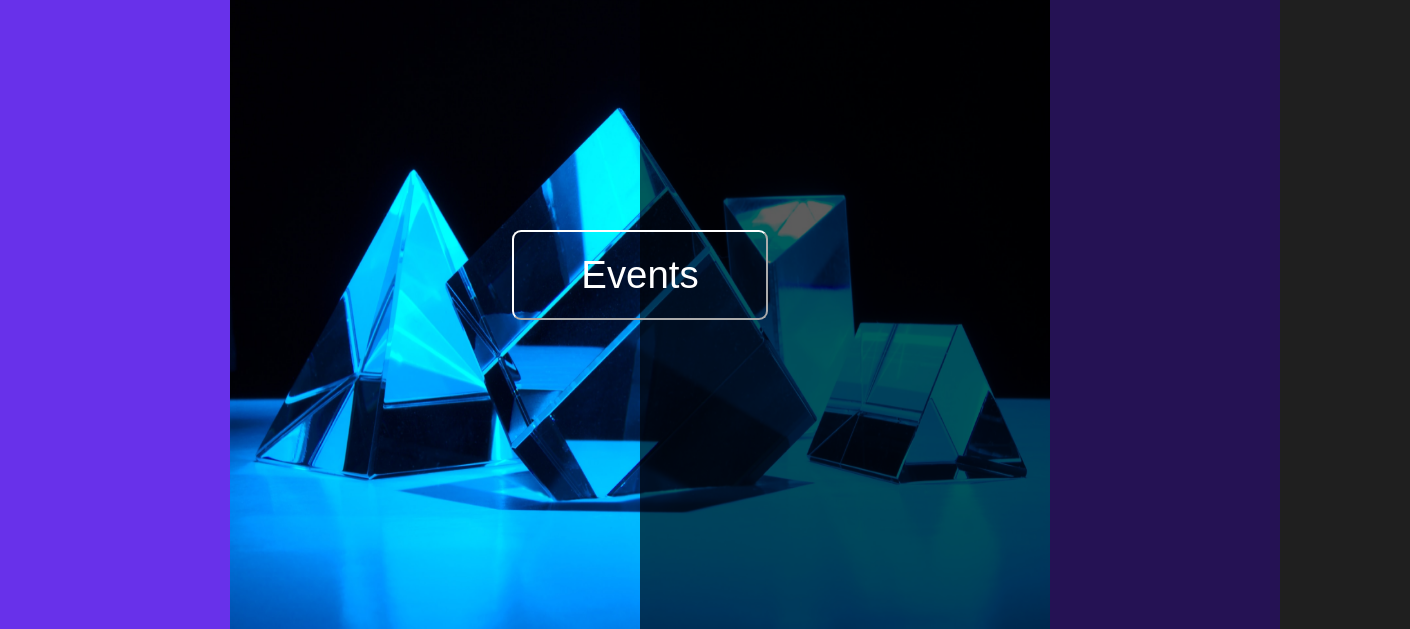
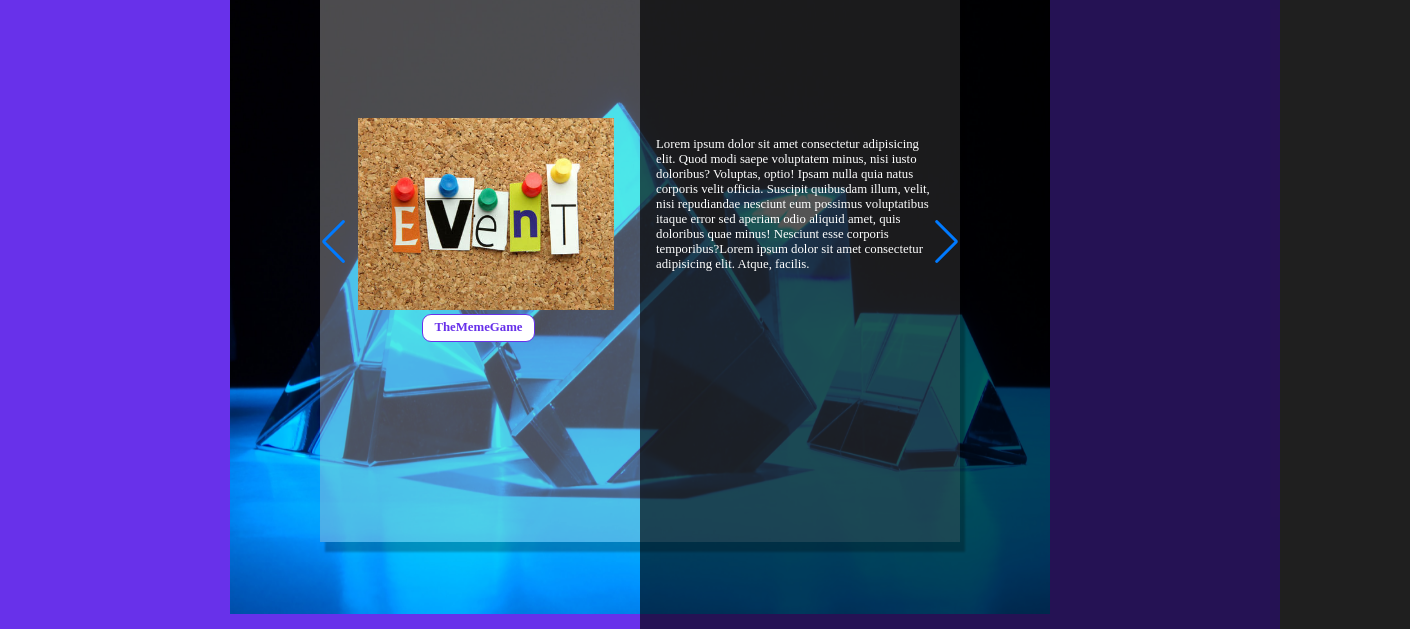
Before and after one commit to TeamZona/ZonaWebsite, a website: page index.html in a window 1280 px wide. Shown: the part 1770-2399 px from the top of the page, 1410 px wide, since content can reach past the window. Drawn offline with nearby package versions, Linux system fonts and the light colour scheme.

Commit message:
Adding Event Slider UI

```diff
--- a/index.html
+++ b/index.html
@@ -6,6 +6,7 @@
   <meta http-equiv="X-UA-Compatible" content="IE=edge">
   <meta name="viewport" content="width=device-width, initial-scale=1.0">
   <link rel="stylesheet" href="https://unicons.iconscout.com/release/v4.0.0/css/line.css">
+  <link rel="stylesheet" href="/css/swiper-bundle.min.css">
   <link rel="stylesheet" href="\css\style.css">
   <title>Zona</title>
 </head>
@@ -42,9 +43,51 @@
     <button class="aboutus_btn" id="aboutus_btn">About Us</button>
   </section>
   <section class="events">
-    <img class="events_img" src="images/events_image.png"></img>
+    <img class="events_img" src="images/events_image.png">
     <div class="overlay_event"></div>
-    <button class="event_btn">Events</button>
+    <!-- <button class="event_btn">Events</button> -->
+
+    <div class="slides">
+      <div class="swiper-container">
+
+        <div class="swiper-wrapper">
+
+          <div class="swiper-slide">
+            <img src="images/event.jpg" class="slide1_img" alt="">
+            <div class="slide-title">
+              <button class="slide-btn" href="#"><strong>TheMemeGame</strong></button>
+            </div>
+
+            <div class="slide-description">
+              <p>Lorem ipsum dolor sit amet consectetur adipisicing elit. Quod modi saepe voluptatem minus, nisi iusto doloribus? Voluptas, optio! Ipsam nulla quia natus corporis velit officia. Suscipit quibusdam illum, velit, nisi repudiandae nesciunt eum possimus voluptatibus itaque error sed aperiam odio aliquid amet, quis doloribus quae minus! Nesciunt esse corporis temporibus?Lorem ipsum dolor sit amet consectetur adipisicing elit. Atque, facilis.</p>
+            </div>
+
+          </div>
+
+
+          <div class="swiper-slide">
+            <img src="images/event.jpg" class="slide1_img" alt="">
+            <div class="slide-title">
+              <button class="slide-btn" href="#"><strong>Aucfest</strong></button>
+            </div>
+
+            <div class="slide-description">
+              <p>Lorem ipsum dolor sit amet consectetur adipisicing elit. Quod modi saepe voluptatem minus, nisi iusto doloribus? Voluptas, optio! Ipsam nulla quia natus corporis velit officia. Suscipit quibusdam illum, velit, nisi repudiandae nesciunt eum possimus voluptatibus itaque error sed aperiam odio aliquid amet, quis doloribus quae minus! Nesciunt esse corporis temporibus?Lorem ipsum dolor sit amet consectetur adipisicing elit. Atque, facilis.</p>
+            </div>
+
+          </div>
+
+
+        </div>
+
+        <div class="swiper-pagination"></div>
+
+        <div class="swiper-button-prev"></div>
+        <div class="swiper-button-next"></div>
+
+      </div>
+    </div>
+
   </section>
   <footer class="footer">
     <div class="footer_container">
@@ -87,6 +130,7 @@
     <p class="footer__copyright">Copyright &#169; 2021 <br> All right reserved by <strong>Zona</strong></p>
   </footer>
   <script src="script\script.js"></script>
+  <script src="script\swiper-bundle.min.js"></script>
 </body>
 
 </html>
--- a/public/css/style.css
+++ b/public/css/style.css
@@ -83,6 +83,9 @@ svg {
 .aboutus_img {
   z-index: 0;
   width: 64.1vw;
+  /* padding-top: 1.1em;
+  align-self: center; */
+  /* padding-left: 18%; */
 }
 .overlay_aboutus {
   position: absolute;
@@ -121,7 +124,7 @@ svg {
 
 .aboutus_btn {
   position: absolute;
-  top: 50%;
+  top: 44%;
   height: 7vw;
   width: 20vw;
   z-index: 1;
@@ -180,6 +183,7 @@ svg {
   z-index: 0;
   width: 64.1vw;
   padding-top: 1.1em;
+  padding-bottom: 1rem;
 }
 .overlay_event {
   position: absolute;
@@ -237,6 +241,69 @@ svg {
 .inactive {
   opacity: 0;
 }
+
+.slides {
+  height: 75vh;
+  width: 50vw;
+  position: absolute;
+  top: 14%;
+  background: rgba(196, 196, 196, 0.38);
+  box-shadow: 5px 10px 2px rgba(0, 0, 0, 0.25);
+}
+
+.slide1_img {
+  height: 15vw;
+  margin-left: 6%;
+  margin-top: 22vh;
+}
+
+.swiper-container {
+  height: 75vh;
+}
+
+.swiper-button-prev {
+  left: 0;
+}
+
+.swiper-button-next {
+  right: 0;
+}
+
+.slide-title {
+  font-size: 1vw;
+  position: relative;
+  left: 8vw;
+  color: #6831ea;
+  background-color: #fff;
+  width: fit-content;
+  height: 2vw;
+  border-radius: 9px;
+  padding-left: 5px;
+  padding-right: 5px;
+  border: #6831ea solid 1px;
+}
+
+.slide-btn {
+  padding-top: 5px;
+  background: none;
+  color: inherit;
+  border: none;
+  font: inherit;
+  cursor: pointer;
+  outline: inherit;
+}
+
+.slide-description {
+  position: relative;
+  font-size: 1vw;
+  width: 22vw;
+  padding-left: 1rem;
+  padding-right: 1rem;
+  color: #fff;
+  left: 25vw;
+  top: -17vw;
+}
+
 /* .coolBeans {
   border: 2px solid currentColor;
   border-radius: 3rem;
@@ -301,7 +368,7 @@ svg {
   margin-bottom: 0.25rem;
   position: relative;
   top: 20px;
-  padding-left: 12vw;
+  padding-left: 18vw;
 }
 
 .footer_links_list {
@@ -334,7 +401,8 @@ svg {
   margin-right: 1.5rem;
   position: relative;
   top: -150px;
-  left: 12vw;
+  left: 18vw;
+  width: fit-content;
 }
 
 .footer__social {
--- a/public/script/script.js
+++ b/public/script/script.js
@@ -13,3 +13,27 @@ aboutusbtn.addEventListener('click',() =>{
     aboutusimg2.classList.remove('inactive');
     // aboutusimg2.classList.add('aboutus_imgonclick2');
 } )
+
+
+// ----------------------------------------Events--------------------------------------------
+
+let swiper = new Swiper('.swiper-container',{
+
+    cssMode:true,
+
+    loop:true,
+
+    navigation:{
+        nextEl:'.swiper-button-next',
+        prevEl:'.swiper-button-prev',
+    },
+
+    pagination:{
+        el:'.swiper-pagination',
+        clickable:true,
+    },
+
+    mousewheel:true,
+    keyboard:true,
+
+});
```
Also changed, not shown: public/css/swiper-bundle.min.css (added), public/images/event.jpg (added), public/script/swiper-bundle.min.js (added).
